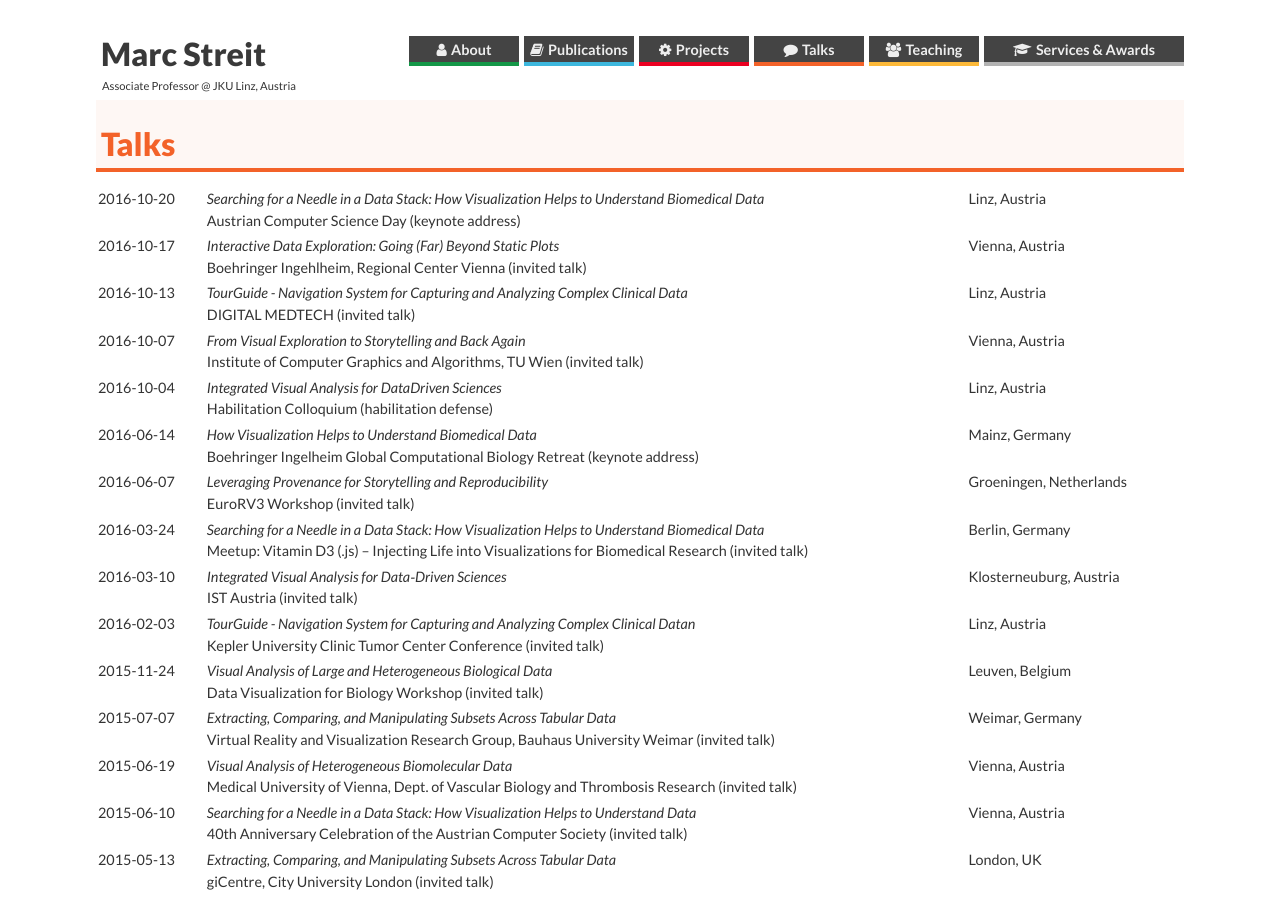
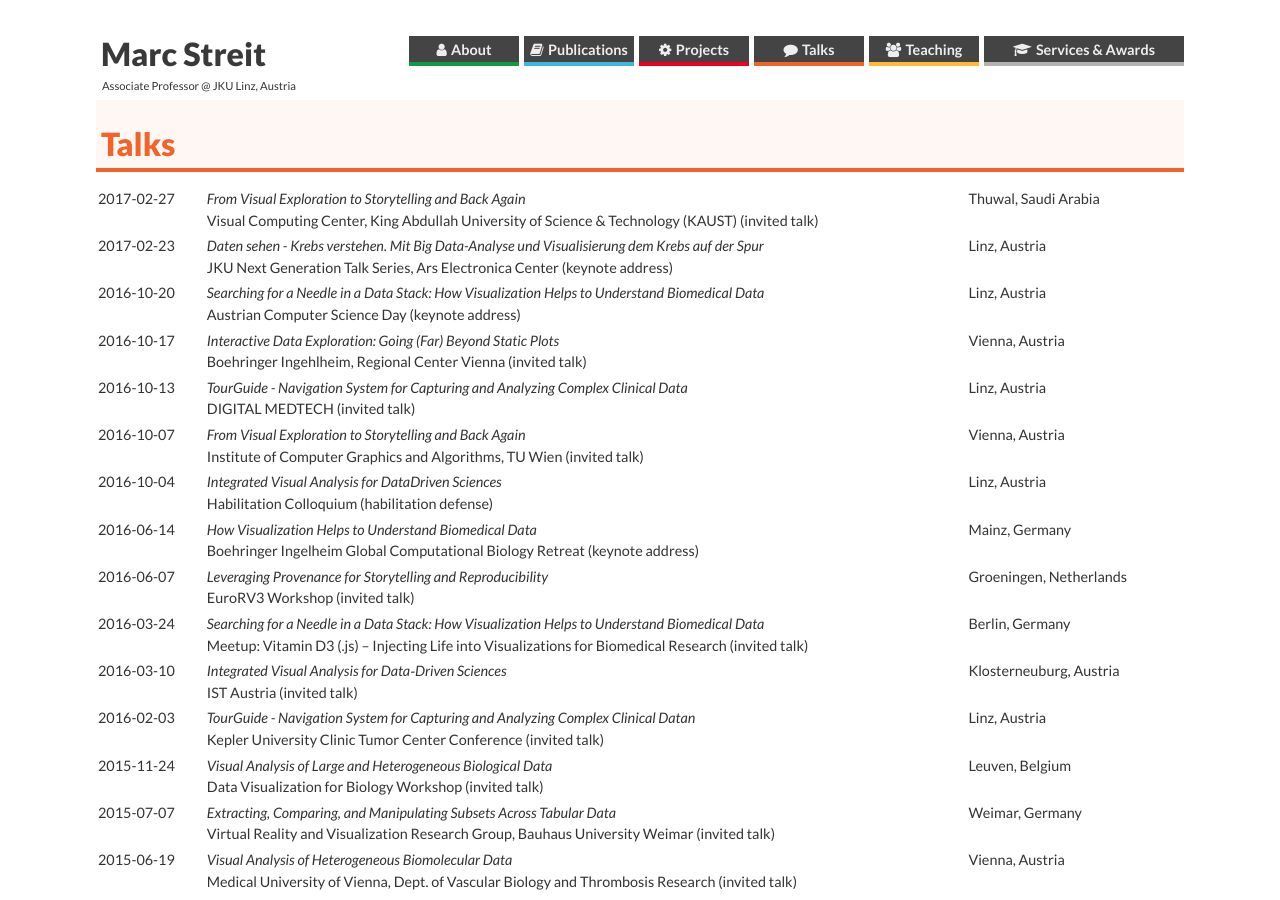
Before and after one commit to mstreit/mstreit.github.io, a Jekyll site: the page built from talks.md, in a window 1280 px wide and 900 px high. Built offline with Jekyll 4.4.1, drawn with Linux system fonts in a browser that asks for light colours; nearby versions of some CDN libraries; some web fonts are replaced.

Commit message:
added talks

```diff
--- a/_data/talks.yml
+++ b/_data/talks.yml
@@ -1,3 +1,15 @@
+- title: "From Visual Exploration to Storytelling and Back Again"
+  event: Visual Computing Center, King Abdullah University of Science & Technology (KAUST)
+  date: 2017-02-27
+  location: Thuwal, Saudi Arabia
+  type: invited talk
+
+- title: "Daten sehen - Krebs verstehen. Mit Big Data-Analyse und Visualisierung dem Krebs auf der Spur"
+  event: JKU Next Generation Talk Series, Ars Electronica Center
+  date: 2017-02-23
+  location: Linz, Austria
+  type: keynote address
+
 - title: "Searching for a Needle in a Data Stack: How Visualization Helps to Understand Biomedical Data"
   event: Austrian Computer Science Day
   date: 2016-10-20
```
